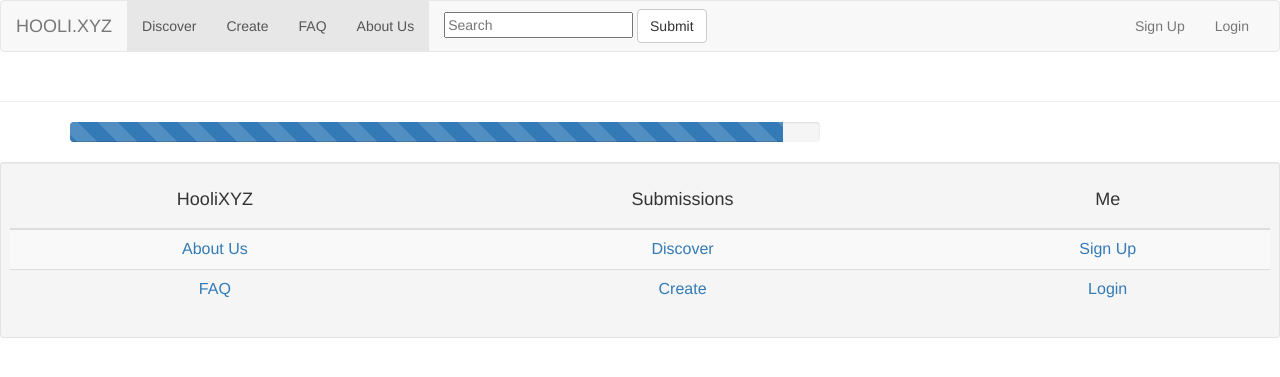
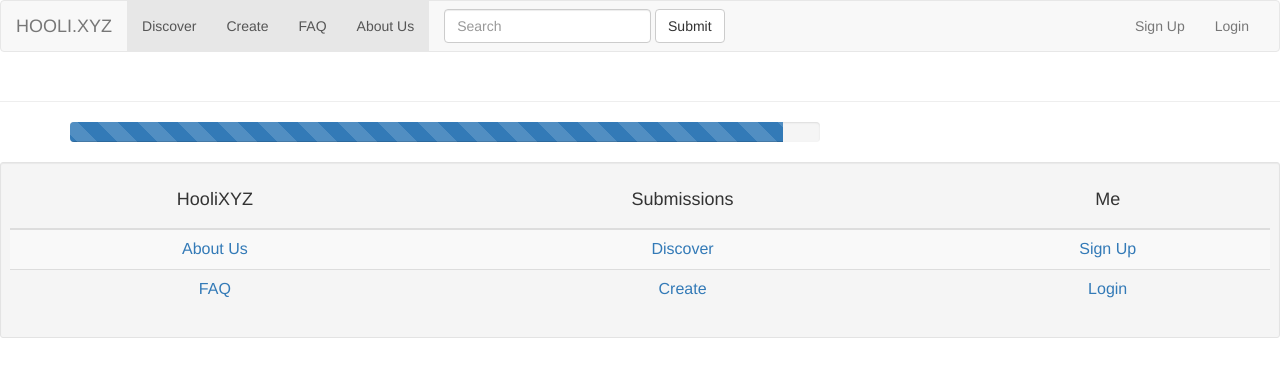
Before and after one commit to jordanchou/curtinideas, a Django app: page /faq/ in a window 1280 px wide. Shown: the top 377 px of the page. Run offline with Django 3.2, Linux system fonts and the light colour scheme; parts of the project's set-up code (start-up, migrations or seed data) failed here and were passed over; some libraries are stand-ins or nearby versions.

Commit message:
Fixed text box for search

```diff
--- a/website/templates/base.html
+++ b/website/templates/base.html
@@ -26,7 +26,7 @@
                     <div class="form-group"
                         <button class="searchbutton" type="submit">
                           <i class="fa fa-search"></i>
-                        <input class="searchfield" id="searchbox" name="q" type="text" placeholder="Search">
+                        <input class="form-control" id="searchbox" name="q" type="text" placeholder="Search">
                         <button type="submit" class="btn btn-default">Submit</button>
                     </div>
                   </form>
```
